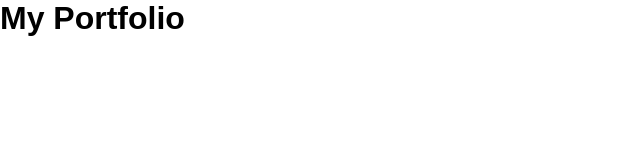
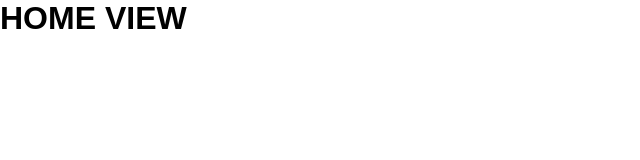
Before and after one commit to marcusviniciusmo/My_Portfolio__, a React (Vite) app in the folder frontend/: page / in a window 1280 px wide. Before the commit this address had no page. Shown: the top 160 px of the page, without its empty margins (0-640 px from the left). Built offline with nearby package versions, Linux system fonts and the light colour scheme.

Commit message:
Home view created

```diff
--- a/frontend/src/App.tsx
+++ b/frontend/src/App.tsx
@@ -6,7 +6,6 @@ export function App() {
   return (
     <>
       <BrowserRouter>
-        <h1>My Portfolio</h1>
         <Router />
       </BrowserRouter>
       <GlobalStyle />
--- a/frontend/src/routes/Router.tsx
+++ b/frontend/src/routes/Router.tsx
@@ -1,5 +1,10 @@
-import { Routes } from 'react-router-dom';
+import { Routes, Route } from 'react-router-dom';
+import { Home } from '../views/Home';
 
 export function Router() {
-  return <Routes />;
+  return (
+    <Routes>
+      <Route path="/" element={<Home />} />
+    </Routes>
+  );
 }
--- /dev/null
+++ b/frontend/src/views/Home/index.tsx
@@ -0,0 +1,7 @@
+export function Home() {
+  return (
+    <>
+      <h1>HOME VIEW</h1>
+    </>
+  );
+}
```
